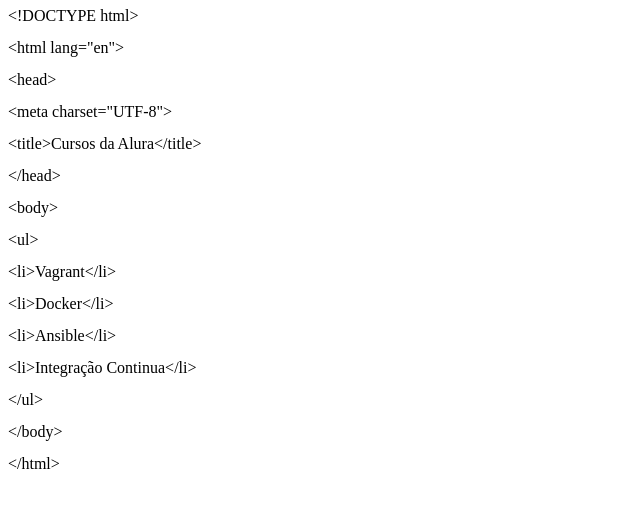
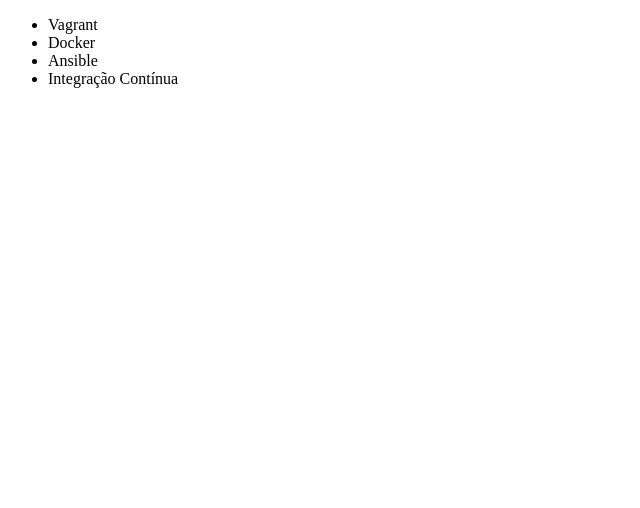
Before and after one commit to jxjxjrx/curso-git, a plain HTML site: page index.html in a window 1280 px wide. Shown: the whole page, without its empty margins (0-640 px from the left). Drawn offline with Linux system fonts and the light colour scheme.

Commit message:
Acento adiconado ao curso de Integração Contínua

```diff
--- a/index.html
+++ b/index.html
@@ -1,37 +1,15 @@
-<!DOCTYPE HTML PUBLIC "-//W3C//DTD HTML 4.0 Transitional//EN">
-<html>
+<!DOCTYPE html>
+<html lang="en">
 <head>
-	<meta http-equiv="content-type" content="text/html; charset=utf-8"/>
-	<title></title>
-	<meta name="generator" content="LibreOffice 6.0.7.3 (Linux)"/>
-	<meta name="created" content="2019-09-01T00:55:34.044360842"/>
-	<meta name="changed" content="2019-09-01T00:56:48.940738861"/>
-	<style type="text/css">
-		@page { margin: 2cm }
-		p { margin-bottom: 0.25cm; line-height: 115% }
-	</style>
+    <meta charset="UTF-8">
+    <title>Cursos da Alura</title>
 </head>
-<body lang="pt-BR" dir="ltr">
-<p style="margin-bottom: 0cm; line-height: 100%">&lt;!DOCTYPE html&gt;</p>
-<p style="margin-bottom: 0cm; line-height: 100%">&lt;html lang=&quot;en&quot;&gt;</p>
-<p style="margin-bottom: 0cm; line-height: 100%">&lt;head&gt;</p>
-<p style="margin-bottom: 0cm; line-height: 100%">    &lt;meta
-charset=&quot;UTF-8&quot;&gt;</p>
-<p style="margin-bottom: 0cm; line-height: 100%">    &lt;title&gt;Cursos
-da Alura&lt;/title&gt;</p>
-<p style="margin-bottom: 0cm; line-height: 100%">&lt;/head&gt;</p>
-<p style="margin-bottom: 0cm; line-height: 100%">&lt;body&gt;</p>
-<p style="margin-bottom: 0cm; line-height: 100%">    &lt;ul&gt;</p>
-<p style="margin-bottom: 0cm; line-height: 100%">
-&lt;li&gt;Vagrant&lt;/li&gt;</p>
-<p style="margin-bottom: 0cm; line-height: 100%">
-&lt;li&gt;Docker&lt;/li&gt;</p>
-<p style="margin-bottom: 0cm; line-height: 100%">
-&lt;li&gt;Ansible&lt;/li&gt;</p>
-<p style="margin-bottom: 0cm; line-height: 100%">
-&lt;li&gt;Integração Continua&lt;/li&gt;</p>
-<p style="margin-bottom: 0cm; line-height: 100%">    &lt;/ul&gt;</p>
-<p style="margin-bottom: 0cm; line-height: 100%">&lt;/body&gt;</p>
-<p style="margin-bottom: 0cm; line-height: 100%">&lt;/html&gt;</p>
+<body>
+    <ul>
+        <li>Vagrant</li>
+        <li>Docker</li>
+        <li>Ansible</li>
+        <li>Integração Contínua</li>
+    </ul>
 </body>
 </html>
```
